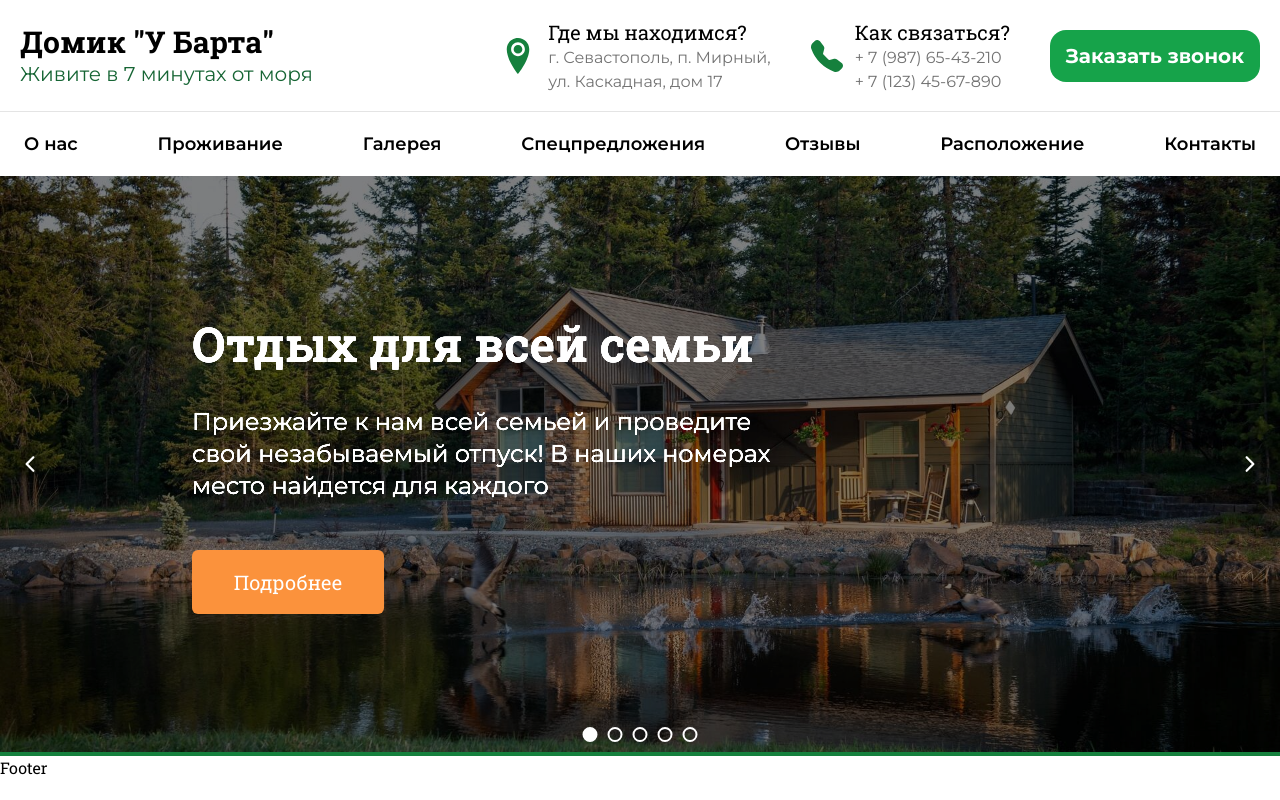
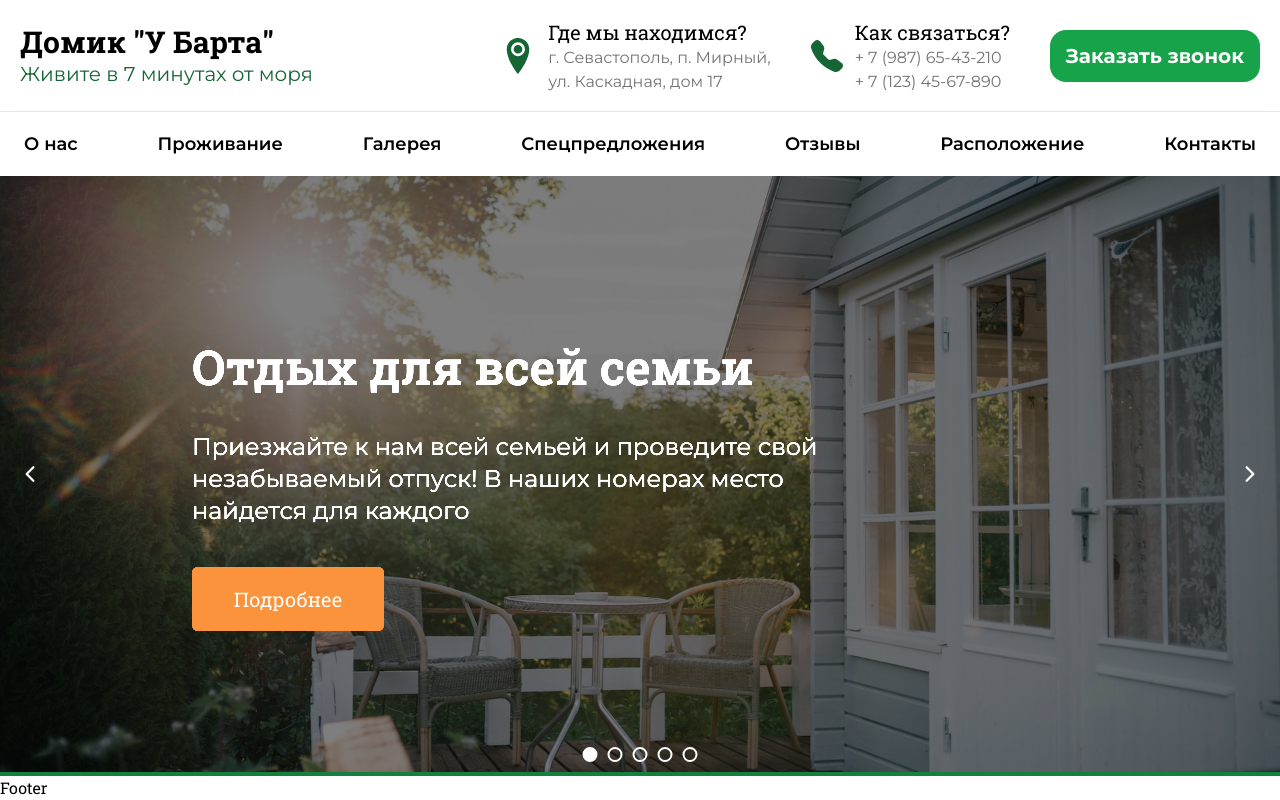
Before and after one commit to iliaalekseevofb/Cottage-rent, a React (Create React App) app: page / in a window 1280 px wide. Built offline with nearby package versions, Linux system fonts and the light colour scheme.

Commit message:
Order call form is added to the image slider

```diff
--- a/src/App.js
+++ b/src/App.js
@@ -1,6 +1,6 @@
 import React from 'react';
 import { Routes, Route } from 'react-router-dom';
-import { Home, Room1, Room2, Room3, Room4, ErrorPage } from './pages';
+import { Home, Room1, Room2, Room3, Room4, PrivacyPolicy ,ErrorPage } from './pages';
 import { Navbar, Footer, InfoBar } from './components';
 
 const App = () => {
@@ -14,6 +14,7 @@ const App = () => {
         <Route path='/room2' element={<Room2 />} />
         <Route path='/room3' element={<Room3 />} />
         <Route path='/room4' element={<Room4 />} />
+        <Route path='/privacy-policy' element={<PrivacyPolicy />} />
         <Route path='*' element={<ErrorPage />} />
       </Routes>
       <Footer />
--- a/src/assets/index.js
+++ b/src/assets/index.js
@@ -1,5 +1,5 @@
 export {default as kennyTimmer1} from './images/kenny-timmer-6zb1A4rJCtY-unsplash.jpg';
-export {default as kennyTimmer2} from './images/kenny-timmer-vSO5TlG0sWc-unsplash.jpg';
 export {default as matthewHarwood} from './images/matthew-harwood-THTAP-GzI_8-unsplash.jpg';
 export {default as simonWaelti} from './images/simon-waelti-G63__2LCIyU-unsplash.jpg';
 export {default as stephenWheeler} from './images/stephen-wheeler-hBh9JbyeCtg-unsplash (1).jpg';
+export {default as birgitLoit} from './images/birgit-loit-yaAh6fIp9NE-unsplash.jpg';
--- a/src/components/Home/ImageSlider.js
+++ b/src/components/Home/ImageSlider.js
@@ -1,20 +1,21 @@
 import React, { useState } from 'react';
-import { kennyTimmer1, kennyTimmer2, matthewHarwood, simonWaelti, stephenWheeler } from '../../assets';
+import {Link} from 'react-router-dom';
+import { birgitLoit, kennyTimmer1, matthewHarwood, simonWaelti, stephenWheeler } from '../../assets';
 import { IoIosArrowForward, IoIosArrowBack } from 'react-icons/io';
 
-const sources = [stephenWheeler, kennyTimmer1, kennyTimmer2, matthewHarwood, simonWaelti];
+const sources = [birgitLoit, stephenWheeler, kennyTimmer1, matthewHarwood, simonWaelti];
 const headers = [
   'Отдых для всей семьи',
-  'Черное море в 7 минутах ходьбы',
+  'Черное море в 7 минутах',
   'Комфортные номера',
-  'Магазины и кафе в двух шагах',
-  'Необыкновенная природа вокруг'
+  'Магазины и кафе рядом',
+  'Необыкновенная природа'
 ]
 const texts = [
   'Приезжайте к нам всей семьей и проведите свой незабываемый отпуск! В наших номерах место найдется для каждого',
-  'Забронируйте номер всего в 7 минутах ходьбы от черного моря и не переживайте о том, как будете добираться',
+  'Забронируйте номер всего в нескольких минутах ходьбы от черного моря и не переживайте о том, как будете добираться',
   'В наших номерах вы сможете время в полном комфорте и насладиться пейзажами из окна',
-  'Магазины и различные кафе находятся по всей округе, так что вам даже не нужно далеко ездить',
+  'Магазины и различные кафе находятся по всей округе. Вам даже не нужно далеко ездить',
   'Уже просто выглянув в окно, вы удивитесь завораживающей красоте южной природы, лиственных лесов и гор'
 ]
 
@@ -42,19 +43,29 @@ const ImageSlider = () => {
   }
 
   return (
-    <div className='w-full h-[30vh] sm:h-[40vh] lg:h-[440px] xl:h-[580px] relative overflow-hidden border-b-4 border-green-700'>
+    <div className='w-full h-[30vh] sm:h-[40vh] lg:h-[440px] xl:h-[600px] relative overflow-hidden border-b-4 border-green-700'>
       {sources.map((item, index) => {
         return (
           <div key={index}>
             <div className={`${slideIndex === index + 1 ? 'opacity-100' : 'opacity-0'} w-full h-full absolute z-10 transition-opacity ease-in-out duration-300`}>
               <img className = 'w-full h-full object-cover brightness-50' src={item} alt='...' />
             </div>
-            <h1 className='absolute z-20 top-[25%] left-[15%] text-white font-sans text-5xl font-semibold'>{headers[slideIndex-1]}</h1>
-            <h3 className='absolute z-20 top-[40%] left-[15%] w-[580px] text-white font-serif text-2xl'>{texts[slideIndex-1]}</h3>
+            <div className='absolute z-20 top-[28%] left-[15%]'>
+              <h1 className='text-white font-sans text-5xl font-semibold'>{headers[slideIndex-1]}</h1>
+              <h3 className='my-10 max-w-[680px] text-white font-serif text-2xl'>{texts[slideIndex-1]}</h3>
+              <button className='w-48 h-16 text-white text-xl rounded-md bg-orange-400 hover:brightness-75 duration-200'>Подробнее</button>
+            </div>
           </div>
         )
       })}
-      <button className='absolute z-20 top-[65%] left-[15%] w-48 h-16 text-white text-xl rounded-md bg-orange-400 hover:bg-orange-500 duration-200'>Подробнее</button>
+      <div className='absolute overflow-hidden hidden 2xl:block z-20 top-[10%] bottom-[10%] right-[15%] w-[360px] bg-white rounded-xl shadow-xl p-7'>
+        <h1 className='text-3xl font-bold'>Закажите звонок</h1>
+        <h3 className='text-lg font-serif my-5'>Оставьте заявку и мы перезвоним вам в течение 15 минут</h3>
+        <input type='text' placeholder='* Имя:' className='w-full p-2 text-lg rounded-md border border-neutral-400 outline-1 outline-green-800 mb-3' />
+        <input type='text' placeholder='* Телефон:' className='w-full p-2 text-lg rounded-md border border-neutral-400 outline-1 outline-green-800 ' />
+        <p className='my-5'>Отправляя заявку, вы соглашаетесь с <Link className='text-green-600' to='/privacy-policy'>Политикой конфиденциальности</Link></p>
+        <button className='bg-green-600 hover:brightness-75 duration-200 rounded-xl text-white text-xl py-3 px-4'>Отправить</button>
+      </div>
       <button onClick={nextSlide} className='w-[40px] sm:w-[60px] h-full absolute z-20 flex justify-center items-center text-white cursor-pointer top-0 bottom-0 right-0 hover:bg-gradient-to-t hover:from-myGradient hover:to-myGradient'>
         <IoIosArrowForward size={24} />
       </button>
--- a/src/components/InfoBar.js
+++ b/src/components/InfoBar.js
@@ -63,7 +63,7 @@ const InfoBar = () => {
           {/* Location */}
           <div className='hidden xl:flex justify-end items-center mr-10'>
             <a href='#location'>
-              <ImLocation2 size={36} className='text-green-700 mr-3' />
+              <ImLocation2 size={36} className='text-green-800 mr-3' />
             </a>
             <div>
               <h3 className='text-xl font-sans'>Где мы находимся?</h3>
@@ -73,7 +73,7 @@ const InfoBar = () => {
           {/* Numbers */}
           <div className='hidden xl:flex justify-end items-center mr-10'>
             <a href='#contacts'>
-              <BsFillTelephoneFill size={32} className='text-green-700 mr-3' />
+              <BsFillTelephoneFill size={32} className='text-green-800 mr-3' />
             </a>
             <div>
               <h3 className='text-xl font-sans'>Как связаться?</h3>
@@ -83,7 +83,7 @@ const InfoBar = () => {
           </div>
           {/* Order call button */}
           <div className='hidden sm:flex justify-end items-center'>
-            <button className='px-4 py-3 rounded-2xl bg-green-600 hover:bg-green-700 duration-200 font-serif text-xl font-bold text-white'>
+            <button className='px-4 py-3 rounded-2xl bg-green-600 hover:brightness-75 duration-200 font-serif text-xl font-bold text-white'>
               Заказать звонок
             </button>
           </div>
--- /dev/null
+++ b/src/pages/PrivacyPolicy.js
@@ -0,0 +1,9 @@
+import React from 'react'
+
+const PrivacyPolicy = () => {
+  return (
+    <div>PrivacyPolicy</div>
+  )
+}
+
+export default PrivacyPolicy
--- a/src/pages/index.js
+++ b/src/pages/index.js
@@ -3,4 +3,5 @@ export {default as Room1} from './Room1';
 export {default as Room2} from './Room2';
 export {default as Room3} from './Room3';
 export {default as Room4} from './Room4';
+export {default as PrivacyPolicy} from './PrivacyPolicy';
 export {default as ErrorPage} from './ErrorPage';
```
Also changed, not shown: src/assets/images/birgit-loit-yaAh6fIp9NE-unsplash.jpg (added), src/assets/images/kenny-timmer-vSO5TlG0sWc-unsplash.jpg (deleted).
